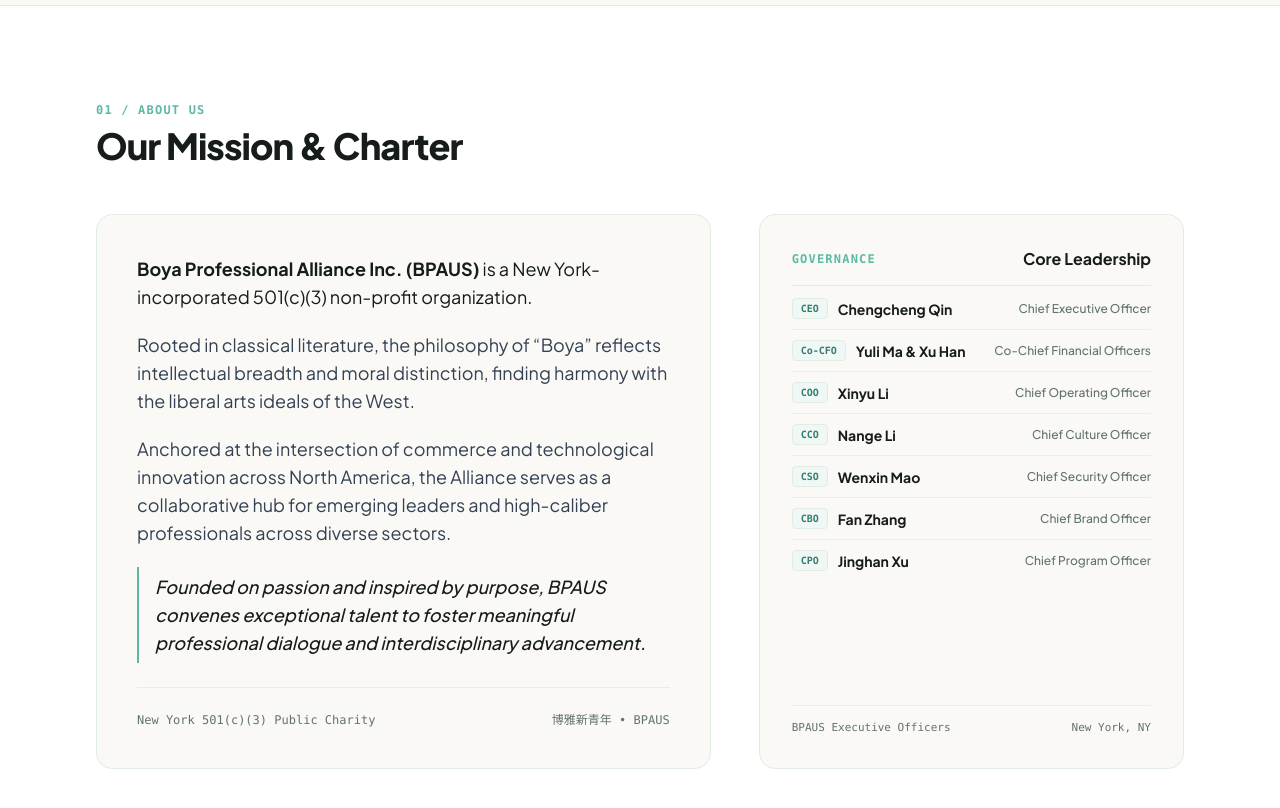
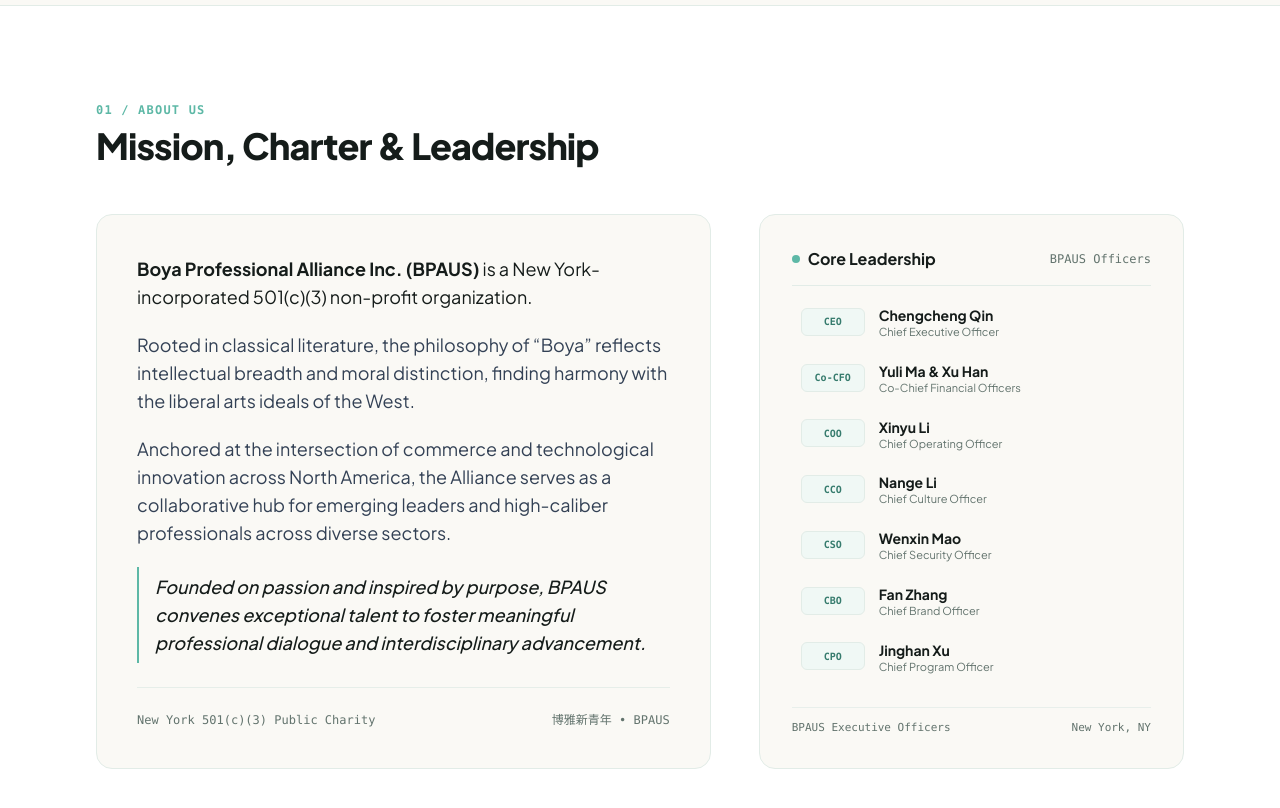
Before and after one commit to bpausinc/bpausinc.github.io, a plain HTML site: page index.html in a window 1280 px wide. Shown: the part 780-1588 px from the top of the page. Drawn offline with nearby package versions, Linux system fonts and the light colour scheme; a web font is replaced by a local one.

Commit message:
Deploy index.html for Boya Professional Alliance website

```diff
--- a/index.html
+++ b/index.html
@@ -171,7 +171,7 @@
 
         <div class="max-w-2xl mb-12">
           <div class="text-xs font-mono font-bold uppercase tracking-widest text-berggruen-blue mb-2">01 / About Us</div>
-          <h2 class="text-3xl sm:text-4xl font-extrabold text-berggruen-ink tracking-tight">Our Mission & Charter</h2>
+          <h2 class="text-3xl sm:text-4xl font-extrabold text-berggruen-ink tracking-tight">Mission, Charter &amp; Leadership</h2>
         </div>
 
         <div class="grid grid-cols-1 lg:grid-cols-12 gap-8 lg:gap-12 items-stretch">
@@ -198,81 +198,98 @@
             </div>
           </div>
 
-          <!-- Right: Core Leadership (One Sleek Column) -->
+          <!-- Right: Core Leadership (Refined Executive Directory) -->
           <div class="lg:col-span-5 bg-[#FAF9F5] p-6 sm:p-8 rounded-2xl border border-berggruen-border shadow-xs flex flex-col justify-between">
             <div>
-              <div class="flex items-center justify-between pb-3.5 mb-3 border-b border-berggruen-border">
-                <div class="text-xs font-mono font-bold uppercase tracking-widest text-berggruen-blue">Governance</div>
-                <h3 class="text-base font-bold text-berggruen-ink">Core Leadership</h3>
+              <div class="flex items-center justify-between pb-3.5 mb-2.5 border-b border-berggruen-border">
+                <div class="flex items-center gap-2">
+                  <span class="w-2 h-2 rounded-full bg-berggruen-blue"></span>
+                  <h3 class="text-base font-bold text-berggruen-ink">Core Leadership</h3>
+                </div>
+                <span class="text-xs font-mono text-berggruen-muted font-medium">BPAUS Officers</span>
               </div>
 
-              <div class="divide-y divide-berggruen-border/70">
+              <div class="space-y-1">
                 <!-- CEO -->
-                <div class="py-2.5 first:pt-0 flex items-center justify-between gap-3 group">
-                  <div class="flex items-center gap-2.5 min-w-0">
-                    <span class="px-2 py-0.5 rounded text-[10px] font-mono font-bold bg-berggruen-softmint text-berggruen-darkblue border border-berggruen-border shrink-0">CEO</span>
-                    <span class="text-sm font-bold text-berggruen-ink group-hover:text-berggruen-blue transition-colors truncate">Chengcheng Qin</span>
+                <div class="flex items-center gap-3.5 p-2 rounded-xl hover:bg-white transition-all group border border-transparent hover:border-berggruen-border/80">
+                  <div class="w-16 h-7 rounded-md bg-berggruen-softmint border border-berggruen-border flex items-center justify-center text-[10px] font-mono font-bold text-berggruen-darkblue shrink-0 group-hover:bg-berggruen-blue group-hover:text-white group-hover:border-berggruen-blue transition-colors">
+                    CEO
                   </div>
-                  <span class="text-xs text-berggruen-muted font-medium shrink-0 text-right">Chief Executive Officer</span>
+                  <div class="min-w-0">
+                    <div class="text-sm font-bold text-berggruen-ink group-hover:text-berggruen-blue transition-colors">Chengcheng Qin</div>
+                    <div class="text-[11px] text-berggruen-muted font-normal leading-tight">Chief Executive Officer</div>
+                  </div>
                 </div>
 
                 <!-- Co-CFO -->
-                <div class="py-2.5 flex items-center justify-between gap-3 group">
-                  <div class="flex items-center gap-2.5 min-w-0">
-                    <span class="px-2 py-0.5 rounded text-[10px] font-mono font-bold bg-berggruen-softmint text-berggruen-darkblue border border-berggruen-border shrink-0">Co-CFO</span>
-                    <span class="text-sm font-bold text-berggruen-ink group-hover:text-berggruen-blue transition-colors truncate">Yuli Ma &amp; Xu Han</span>
+                <div class="flex items-center gap-3.5 p-2 rounded-xl hover:bg-white transition-all group border border-transparent hover:border-berggruen-border/80">
+                  <div class="w-16 h-7 rounded-md bg-berggruen-softmint border border-berggruen-border flex items-center justify-center text-[10px] font-mono font-bold text-berggruen-darkblue shrink-0 group-hover:bg-berggruen-blue group-hover:text-white group-hover:border-berggruen-blue transition-colors">
+                    Co-CFO
                   </div>
-                  <span class="text-xs text-berggruen-muted font-medium shrink-0 text-right">Co-Chief Financial Officers</span>
+                  <div class="min-w-0">
+                    <div class="text-sm font-bold text-berggruen-ink group-hover:text-berggruen-blue transition-colors">Yuli Ma &amp; Xu Han</div>
+                    <div class="text-[11px] text-berggruen-muted font-normal leading-tight">Co-Chief Financial Officers</div>
+                  </div>
                 </div>
 
                 <!-- COO -->
-                <div class="py-2.5 flex items-center justify-between gap-3 group">
-                  <div class="flex items-center gap-2.5 min-w-0">
-                    <span class="px-2 py-0.5 rounded text-[10px] font-mono font-bold bg-berggruen-softmint text-berggruen-darkblue border border-berggruen-border shrink-0">COO</span>
-                    <span class="text-sm font-bold text-berggruen-ink group-hover:text-berggruen-blue transition-colors truncate">Xinyu Li</span>
+                <div class="flex items-center gap-3.5 p-2 rounded-xl hover:bg-white transition-all group border border-transparent hover:border-berggruen-border/80">
+                  <div class="w-16 h-7 rounded-md bg-berggruen-softmint border border-berggruen-border flex items-center justify-center text-[10px] font-mono font-bold text-berggruen-darkblue shrink-0 group-hover:bg-berggruen-blue group-hover:text-white group-hover:border-berggruen-blue transition-colors">
+                    COO
                   </div>
-                  <span class="text-xs text-berggruen-muted font-medium shrink-0 text-right">Chief Operating Officer</span>
+                  <div class="min-w-0">
+                    <div class="text-sm font-bold text-berggruen-ink group-hover:text-berggruen-blue transition-colors">Xinyu Li</div>
+                    <div class="text-[11px] text-berggruen-muted font-normal leading-tight">Chief Operating Officer</div>
+                  </div>
                 </div>
 
                 <!-- CCO -->
-                <div class="py-2.5 flex items-center justify-between gap-3 group">
-                  <div class="flex items-center gap-2.5 min-w-0">
-                    <span class="px-2 py-0.5 rounded text-[10px] font-mono font-bold bg-berggruen-softmint text-berggruen-darkblue border border-berggruen-border shrink-0">CCO</span>
-                    <span class="text-sm font-bold text-berggruen-ink group-hover:text-berggruen-blue transition-colors truncate">Nange Li</span>
+                <div class="flex items-center gap-3.5 p-2 rounded-xl hover:bg-white transition-all group border border-transparent hover:border-berggruen-border/80">
+                  <div class="w-16 h-7 rounded-md bg-berggruen-softmint border border-berggruen-border flex items-center justify-center text-[10px] font-mono font-bold text-berggruen-darkblue shrink-0 group-hover:bg-berggruen-blue group-hover:text-white group-hover:border-berggruen-blue transition-colors">
+                    CCO
                   </div>
-                  <span class="text-xs text-berggruen-muted font-medium shrink-0 text-right">Chief Culture Officer</span>
+                  <div class="min-w-0">
+                    <div class="text-sm font-bold text-berggruen-ink group-hover:text-berggruen-blue transition-colors">Nange Li</div>
+                    <div class="text-[11px] text-berggruen-muted font-normal leading-tight">Chief Culture Officer</div>
+                  </div>
                 </div>
 
                 <!-- CSO -->
-                <div class="py-2.5 flex items-center justify-between gap-3 group">
-                  <div class="flex items-center gap-2.5 min-w-0">
-                    <span class="px-2 py-0.5 rounded text-[10px] font-mono font-bold bg-berggruen-softmint text-berggruen-darkblue border border-berggruen-border shrink-0">CSO</span>
-                    <span class="text-sm font-bold text-berggruen-ink group-hover:text-berggruen-blue transition-colors truncate">Wenxin Mao</span>
+                <div class="flex items-center gap-3.5 p-2 rounded-xl hover:bg-white transition-all group border border-transparent hover:border-berggruen-border/80">
+                  <div class="w-16 h-7 rounded-md bg-berggruen-softmint border border-berggruen-border flex items-center justify-center text-[10px] font-mono font-bold text-berggruen-darkblue shrink-0 group-hover:bg-berggruen-blue group-hover:text-white group-hover:border-berggruen-blue transition-colors">
+                    CSO
                   </div>
-                  <span class="text-xs text-berggruen-muted font-medium shrink-0 text-right">Chief Security Officer</span>
+                  <div class="min-w-0">
+                    <div class="text-sm font-bold text-berggruen-ink group-hover:text-berggruen-blue transition-colors">Wenxin Mao</div>
+                    <div class="text-[11px] text-berggruen-muted font-normal leading-tight">Chief Security Officer</div>
+                  </div>
                 </div>
 
                 <!-- CBO -->
-                <div class="py-2.5 flex items-center justify-between gap-3 group">
-                  <div class="flex items-center gap-2.5 min-w-0">
-                    <span class="px-2 py-0.5 rounded text-[10px] font-mono font-bold bg-berggruen-softmint text-berggruen-darkblue border border-berggruen-border shrink-0">CBO</span>
-                    <span class="text-sm font-bold text-berggruen-ink group-hover:text-berggruen-blue transition-colors truncate">Fan Zhang</span>
+                <div class="flex items-center gap-3.5 p-2 rounded-xl hover:bg-white transition-all group border border-transparent hover:border-berggruen-border/80">
+                  <div class="w-16 h-7 rounded-md bg-berggruen-softmint border border-berggruen-border flex items-center justify-center text-[10px] font-mono font-bold text-berggruen-darkblue shrink-0 group-hover:bg-berggruen-blue group-hover:text-white group-hover:border-berggruen-blue transition-colors">
+                    CBO
                   </div>
-                  <span class="text-xs text-berggruen-muted font-medium shrink-0 text-right">Chief Brand Officer</span>
+                  <div class="min-w-0">
+                    <div class="text-sm font-bold text-berggruen-ink group-hover:text-berggruen-blue transition-colors">Fan Zhang</div>
+                    <div class="text-[11px] text-berggruen-muted font-normal leading-tight">Chief Brand Officer</div>
+                  </div>
                 </div>
 
                 <!-- CPO -->
-                <div class="py-2.5 last:pb-0 flex items-center justify-between gap-3 group">
-                  <div class="flex items-center gap-2.5 min-w-0">
-                    <span class="px-2 py-0.5 rounded text-[10px] font-mono font-bold bg-berggruen-softmint text-berggruen-darkblue border border-berggruen-border shrink-0">CPO</span>
-                    <span class="text-sm font-bold text-berggruen-ink group-hover:text-berggruen-blue transition-colors truncate">Jinghan Xu</span>
+                <div class="flex items-center gap-3.5 p-2 rounded-xl hover:bg-white transition-all group border border-transparent hover:border-berggruen-border/80">
+                  <div class="w-16 h-7 rounded-md bg-berggruen-softmint border border-berggruen-border flex items-center justify-center text-[10px] font-mono font-bold text-berggruen-darkblue shrink-0 group-hover:bg-berggruen-blue group-hover:text-white group-hover:border-berggruen-blue transition-colors">
+                    CPO
                   </div>
-                  <span class="text-xs text-berggruen-muted font-medium shrink-0 text-right">Chief Program Officer</span>
+                  <div class="min-w-0">
+                    <div class="text-sm font-bold text-berggruen-ink group-hover:text-berggruen-blue transition-colors">Jinghan Xu</div>
+                    <div class="text-[11px] text-berggruen-muted font-normal leading-tight">Chief Program Officer</div>
+                  </div>
                 </div>
               </div>
             </div>
 
-            <div class="pt-3.5 mt-3 border-t border-berggruen-border/70 flex items-center justify-between text-[11px] text-berggruen-muted font-mono">
+            <div class="pt-3 mt-3 border-t border-berggruen-border/70 flex items-center justify-between text-[11px] text-berggruen-muted font-mono">
               <span>BPAUS Executive Officers</span>
               <span>New York, NY</span>
             </div>
```
